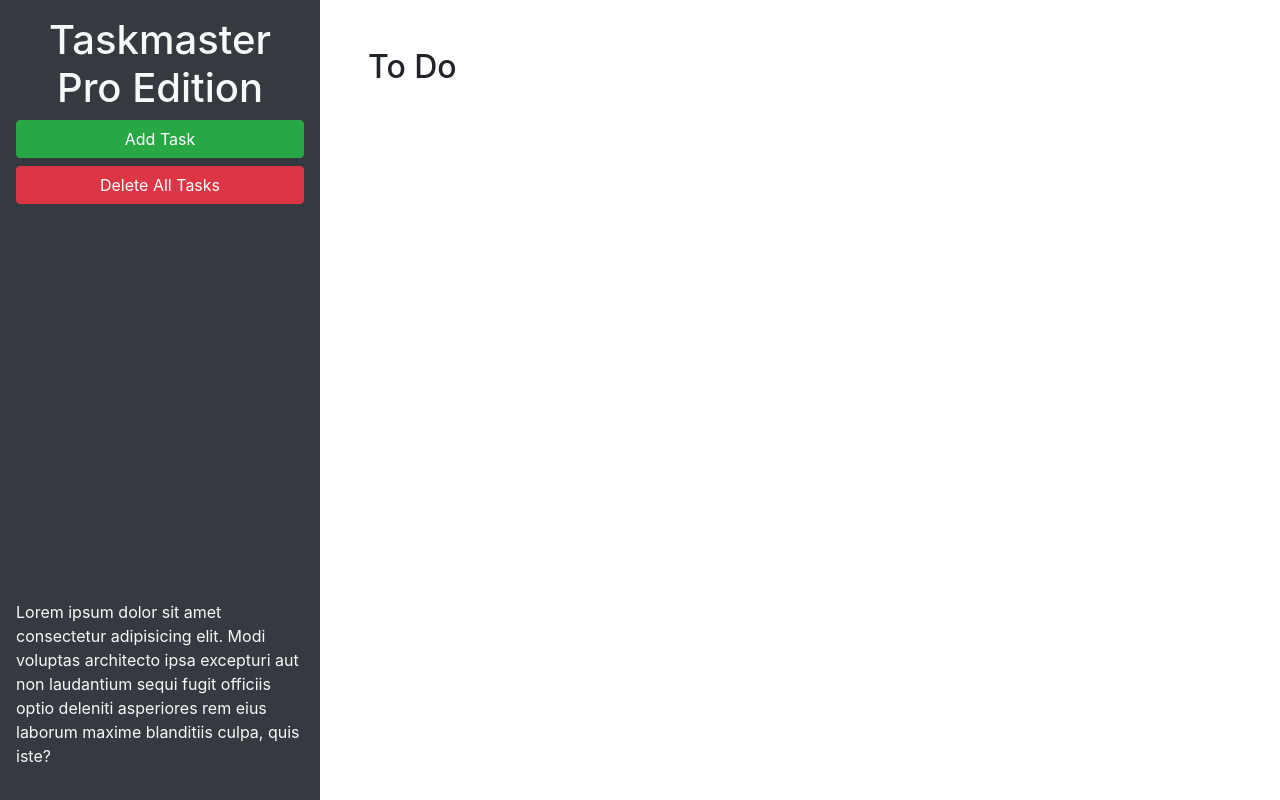
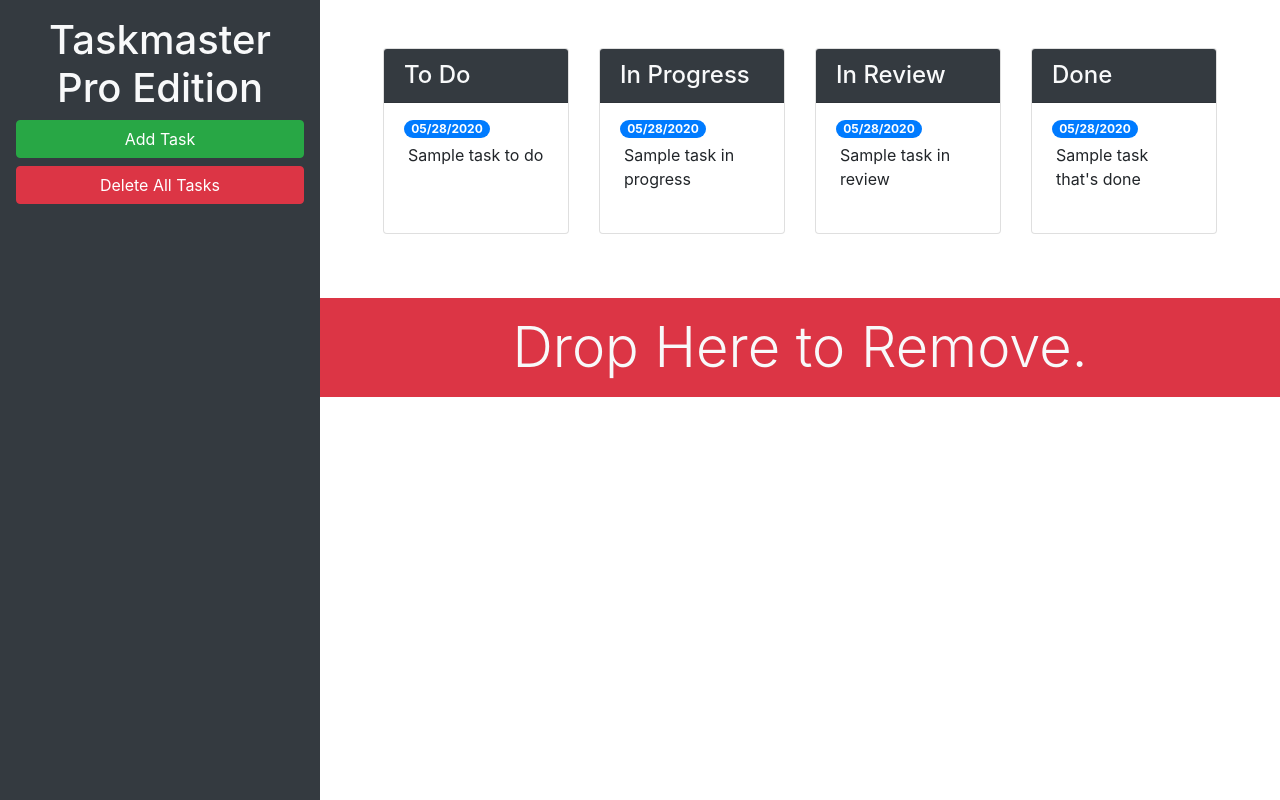
Before and after one commit to jreese8/taskmaster-pro, a plain HTML site: page index.html in a window 1280 px wide. Drawn offline with nearby package versions, Linux system fonts and the light colour scheme.

Commit message:
Lesson 5.2

```diff
--- a/index.html
+++ b/index.html
@@ -18,16 +18,81 @@
       <button id="create-task" class="btn btn-block btn-success" data-toggle="modal" data-target="#task-form-modal">Add
         Task</button>
       <button id="remove-tasks" class="btn btn-block btn-danger">Delete All Tasks</button>
-      <p class="mt-auto">Lorem ipsum dolor sit amet consectetur adipisicing elit. Modi voluptas architecto ipsa
-        excepturi aut non
-        laudantium sequi fugit officiis optio deleniti asperiores rem eius laborum maxime blanditiis culpa, quis iste?
+
+      <p class="mt-auto d-none d-lg-block">
       </p>
     </header>
-    <main class="col-12 col-lg-9">
-      <div class="m-5">
-        <h2>To Do</h2>
-        <ul id="list-toDo" class="list-group"> </ul>
+    <main class="col-12 col-lg-9 d-flex flex-column">
+
+      <div class="m-5 row justify-content-around">
+        <!-- todo start -->
+        <div class="col-12 col-md-6 col-xl-3 mb-3">
+          <div class="card">
+            <h4 class="card-header bg-dark text-light">
+              To Do
+            </h4>
+          <ul id="list-toDo" class="list-group list-group-flush">
+            <li class="list-group-item">
+              <span class="badge badge-primary badge-pill">05/28/2020</span>
+              <p class="m-1">Sample task to do</p>
+            </li>
+          </ul>
+        </div>
+        </div>
+        <!-- todo end -->
+        <!-- in progress start -->
+        <div class="col-12 col-md-6 col-xl-3 mb-3">
+          <div class="card">
+            <h4 class="card-header bg-dark text-light">
+            In Progress
+          </h4>
+          <ul id="list-inProgress" class="list-group list-group-flush">
+            <li class="list-group-item">
+              <span class="badge badge-primary badge-pill">05/28/2020</span>
+              <p class="m-1">Sample task in progress</p>
+            </li>
+          </ul>
+        </div>
+        </div>
+        <!-- in progress end -->
+        <!-- in review start -->
+        <div class="col-12 col-md-6 col-xl-3 mb-3">
+          <div class="card">
+            <h4 class="card-header bg-dark text-light">
+            In Review
+          </h4>
+          <ul id="list-inReview" class="list-group list-group-flush">
+            <li class="list-group-item">
+              <span class="badge badge-primary badge-pill">05/28/2020</span>
+              <p class="m-1">Sample task in review</p>
+            </li>
+          </ul>
+        </div>
+        </div>
+        <!-- in review end -->
+        <!-- done start -->
+        <div class="col-12 col-md-6 col-xl-3 mb-3">
+          <div class="card">
+            <h4 class="card-header bg-dark text-light">
+            Done
+          </h4>
+          <ul id="list-done" class="list-group list-group-flush">
+            <li class="list-group-item">
+              <span class="badge badge-primary badge-pill">05/28/2020</span>
+              <p class="m-1">Sample task that's done</p>
+            </li>
+          </ul>
+        </div>
+        </div>
+        <!-- done end -->
       </div>
+
+      <div id="trash">
+        <div class="w-100 bg-danger p-3 text-center text-light display-4">
+          Drop Here to Remove.
+        </div>
+      </div>
+
     </main>
   </div>
 
@@ -46,11 +111,11 @@
           <form>
             <div class="form-group">
               <label for="modalTaskDescription">Task description</label>
-              <textarea id="modalTaskDescription" rows="3"></textarea>
+              <textarea id="modalTaskDescription" rows="3" class="form-control"></textarea>
             </div>
             <div class="form-group">
               <label for="modalDueDate">Due date</label>
-              <input type="text" id="modalDueDate" placeholder="mm/dd/yyyy" autocomplete="off" />
+              <input type="text" class="form-control" id="modalDueDate" placeholder="mm/dd/yyyy" autocomplete="off" />
             </div>
           </form>
         </div>
```
